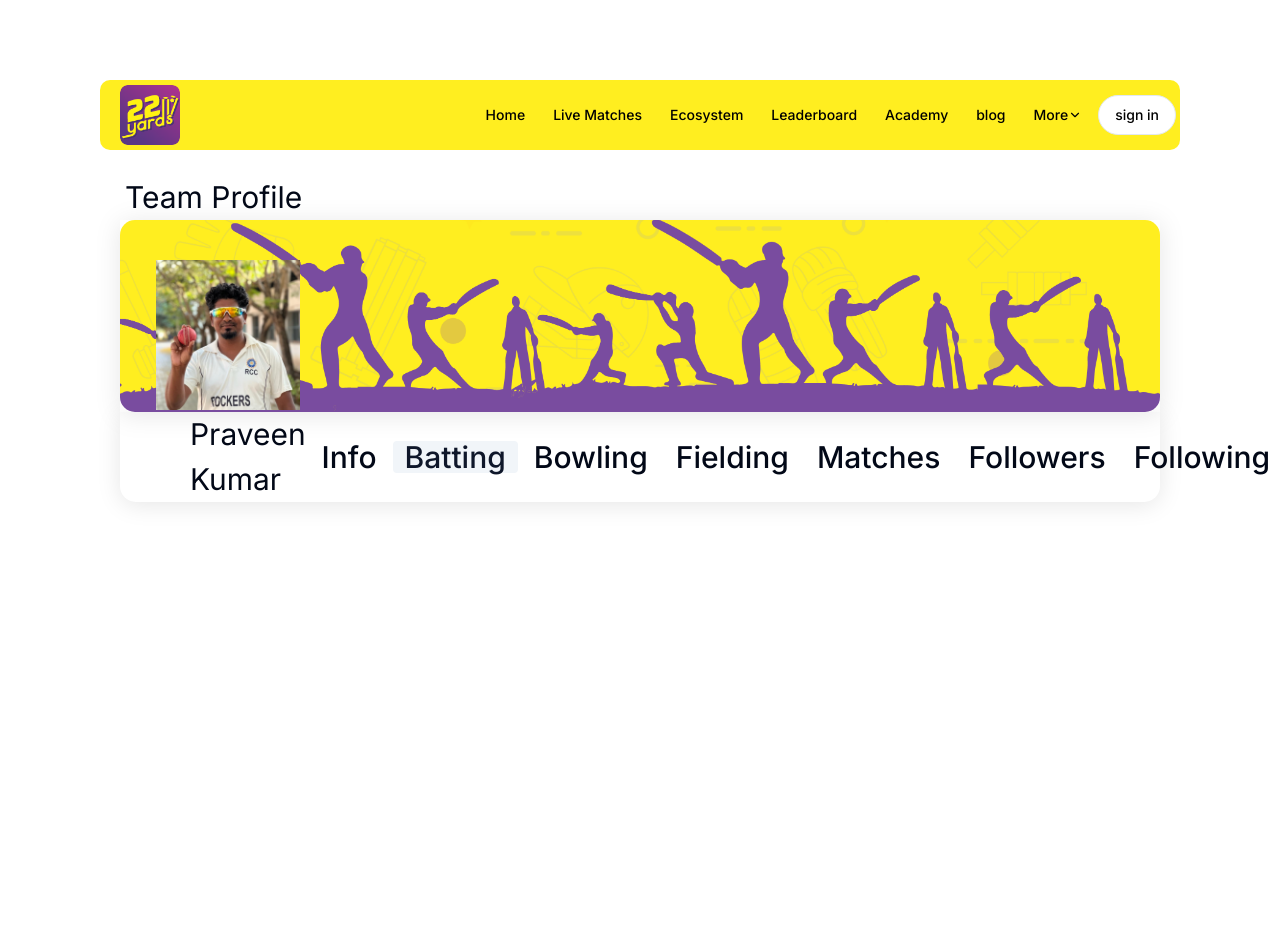
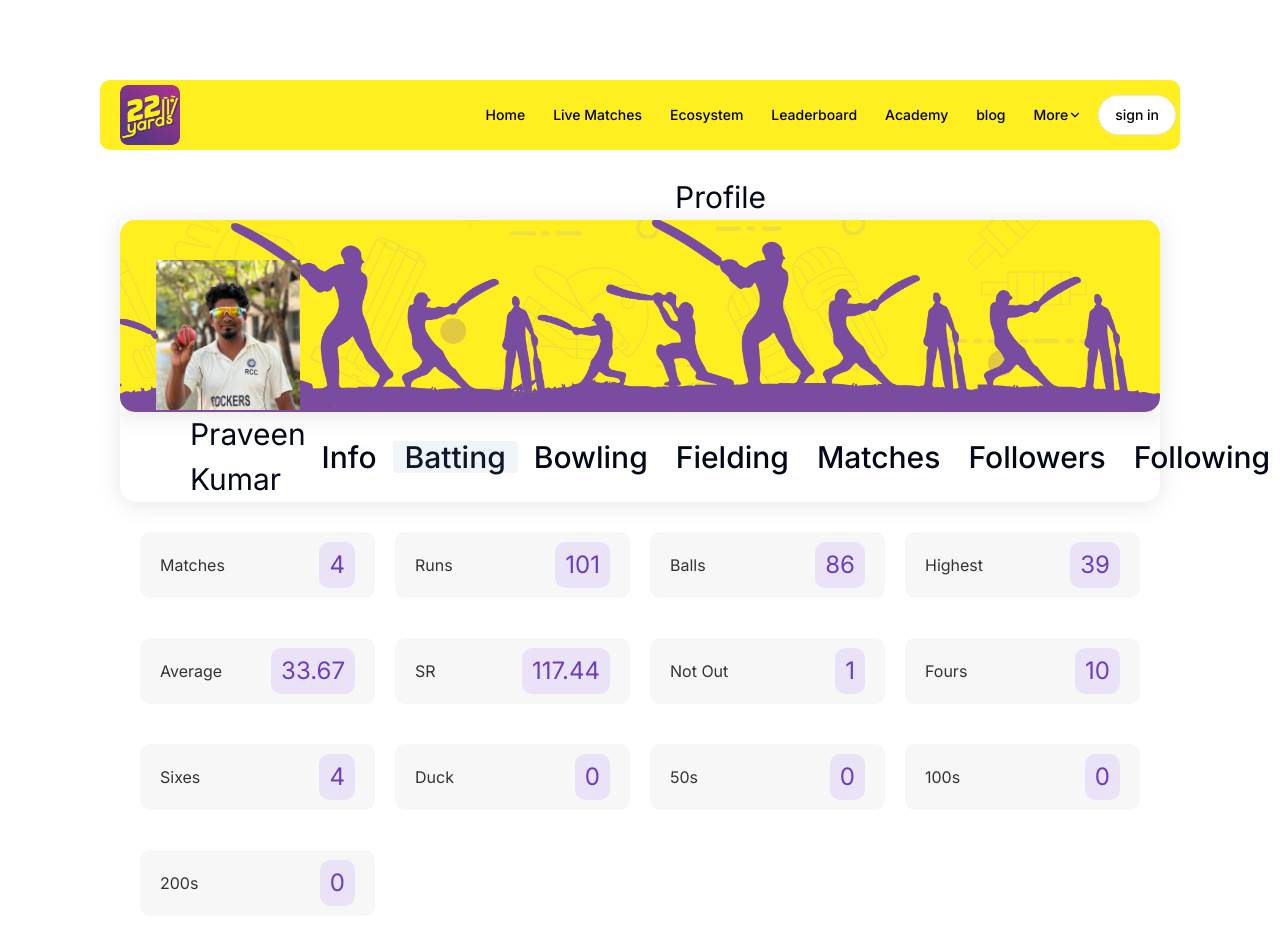
Before and after one commit to DhruvGhatge/22-YARDS, a Next.js app: page /Player-Profile in a window 1280 px wide. Both pictures are taken after a click on the button "Batting". Before the commit the page ends 800 px from the top, so only its background shows below. Built offline with nearby package versions, Linux system fonts and the light colour scheme.

Commit message:
profile page updated

```diff
--- /dev/null
+++ b/src/app/Player-Profile/StatsCard.jsx
@@ -0,0 +1,13 @@
+
+import styles from './StatsCard.module.css';
+
+const StatsCard = ({ label, value }) => {
+  return (
+    <div className={styles.card}>
+      <div className={styles.label}>{label}</div>
+      <div className={styles.value}>{value}</div>
+    </div>
+  );
+};
+
+export default StatsCard;
--- /dev/null
+++ b/src/app/Player-Profile/StatsCard.module.css
@@ -0,0 +1,35 @@
+
+.card {
+    display: flex;
+    justify-content: space-between;
+    align-items: center;
+    padding: 10px 20px;
+    margin: 10px 0;
+    background-color: #f7f7f7;
+    border-radius: 10px;
+  }
+
+  .label {
+    font-size: 16px;
+    color: #333;
+  }
+
+  .value {
+    font-size: 24px;
+    color: #6c3dc0;
+    background-color: #eae3f8;
+    padding: 5px 10px;
+    border-radius: 10px;
+  }
+
+  .container {
+    padding: 20px;
+    margin-left: 120px ;
+    margin-right:120px ;
+  }
+
+  .grid {
+    display: grid;
+    grid-template-columns: repeat(auto-fill, minmax(200px, 1fr));
+    gap: 20px;
+  }
--- /dev/null
+++ b/src/app/Player-Profile/info.jsx
@@ -0,0 +1,63 @@
+export default function Info(){
+    return(
+        <>
+        <div style={{marginRight: "120px", marginLeft: "120px", marginTop: "25px", marginBottom: "50px"}}>
+        <div style={{display: "flex", justifyContent: "space-around", marginBottom: "25px"}}>
+            <div>
+                <h2>Date of Birth</h2>
+                <h1><b>3/7/1993</b></h1>
+            </div>
+
+            <div>
+                <h2>Gender</h2>
+                <h1><b>Male</b></h1>
+            </div>
+
+            <div>
+                <h2>PREFERED LOCATION</h2>
+                <h1><b>Thiruvallur</b></h1>
+            </div>
+
+            <div>
+                <h2>ABOUT</h2>
+                <h1><b>Cricket lover Hit Man Fan Sachin Fan</b></h1>
+            </div>
+        </div>
+
+        <div style={{background: "#fff9ab", display: "flex" , justifyContent: "center", height: "2.928vw", fontSize: "1.171vw", fontWeight: "400", alignItems: "center"}}>
+            <h1>SPECIFICATION</h1>
+        </div>
+
+        <div style={{display: "flex", justifyContent: "space-around", alignItems: "center", background: "#edd8ff", padding: "9.89px"}}>
+
+             <div>
+                <h2>HAND TYPE</h2>
+                <h1><b>Right</b></h1>
+            </div>
+
+            <div>
+                <h2>BATTING TYPE</h2>
+                <h1><b>Middle Order Batsman</b></h1>
+            </div>
+
+            <div>
+                <h2>BOWLING TYPE</h2>
+                <h1><b>Right Arm Medium</b></h1>
+            </div>
+
+            <div>
+                <h2>KEEPER TYPE</h2>
+                <h1><b>-</b></h1>
+            </div>
+
+            <div>
+                <h2>ALLROUNDER TYPE</h2>
+                <h1><b>Batting Allrounder</b></h1>
+            </div>
+
+
+        </div>
+        </div>
+        </>
+    );
+};
--- a/src/app/Player-Profile/page.tsx
+++ b/src/app/Player-Profile/page.tsx
@@ -1,5 +1,8 @@
 
 'use client'
+import StatsCard from './StatsCard';
+import styles from './StatsCard.module.css';
+import  Info  from './info';
 import { useState, ReactElement, ComponentType } from 'react';
 import {
     Menubar,
@@ -14,17 +17,57 @@ import {
 
 import Navbar from "../Component/Navbar";
 export default function PlayerProfile(){
-    const [activeComponent, setActiveComponent] = useState<ReactElement | null>(<></>);
+    const [activeComponent, setActiveComponent] = useState<ReactElement | null>(<Info/>);
     const handleButtonClick = (component: ReactElement) => {
       setActiveComponent(component);
     };
+
+    const stats = [
+        { label: 'Matches', value: 4 },
+        { label: 'Runs', value: 101 },
+        { label: 'Balls', value: 86 },
+        { label: 'Highest', value: 39 },
+        { label: 'Average', value: 33.67 },
+        { label: 'SR', value: 117.44 },
+        { label: 'Not Out', value: 1 },
+        { label: 'Fours', value: 10 },
+        { label: 'Sixes', value: 4 },
+        { label: 'Duck', value: 0 },
+        { label: '50s', value: 0 },
+        { label: '100s', value: 0 },
+        { label: '200s', value: 0 },
+      ];
+
+      const Bowling = [
+        { label: 'Matches', value: 4 },
+        { label: 'Runs', value: 101 },
+        { label: 'Balls', value: 86 },
+        { label: 'Wickets', value: 9 },
+        { label: 'Maiden', value: 1 },
+        { label: 'Average', value: 13.67 },
+        { label: 'Eco', value: 6.32 },
+        { label: '4w', value: 1 },
+        { label: '5w', value: 10 },
+        { label: '10w', value: 4 },
+
+      ]
+
+      const Fielding = [
+        { label: 'Matches', value: 4 },
+        { label: 'Runout', value: 2 },
+        { label: 'Catches', value: 0 },
+      ]
+
     return(
-              <><Navbar></Navbar>
+              <>
+               <title>my website</title>
+
+              <Navbar></Navbar>
               <div style={{display: "flex", justifyContent: "space-between", marginLeft: "125px",
     marginRight: "650px", marginTop: "25px", alignItems: "center"}}>
 
-    <div style={{display: "fleX", justifyContent: "center"}}>
-        <h1 style={{fontSize: "2.343vw"}}>Team Profile</h1>
+    <div style={{display: "fleX", justifyContent: "center", marginRight: "500px", marginLeft: "550px" }}>
+        <h1 style={{fontSize: "2.343vw"}}>Profile</h1>
     </div>
 </div>
 <div>
@@ -43,19 +86,37 @@ export default function PlayerProfile(){
 
   <Menubar className="menu" style={{borderWidth:'0px', fontSize: "100px"}}>
   <MenubarMenu>
-    <MenubarTrigger style={{fontSize: "30px"}} onClick={() => handleButtonClick(<></>)}>Info</MenubarTrigger>
+    <MenubarTrigger style={{fontSize: "30px"}} onClick={() => handleButtonClick(<Info />)}>Info</MenubarTrigger>
   </MenubarMenu>
 
   <MenubarMenu>
-    <MenubarTrigger style={{fontSize: "30px"}} onClick={() => handleButtonClick(<></>)} >Batting</MenubarTrigger>
+    <MenubarTrigger style={{fontSize: "30px"}} onClick={() => handleButtonClick(<div className={styles.container}>
+      <div className={styles.grid}>
+        {stats.map((stat, index) => (
+          <StatsCard key={index} label={stat.label} value={stat.value} />
+        ))}
+      </div>
+    </div>)} >Batting</MenubarTrigger>
   </MenubarMenu>
 
   <MenubarMenu>
-    <MenubarTrigger style={{fontSize: "30px"}} onClick={() => handleButtonClick(<></>)}>Bowling</MenubarTrigger>
+    <MenubarTrigger style={{fontSize: "30px"}} onClick={() => handleButtonClick(<div className={styles.container}>
+      <div className={styles.grid}>
+        {Bowling.map((stat, index) => (
+          <StatsCard key={index} label={stat.label} value={stat.value} />
+        ))}
+      </div>
+    </div>)}>Bowling</MenubarTrigger>
   </MenubarMenu>
 
   <MenubarMenu>
-    <MenubarTrigger style={{fontSize: "30px"}} onClick={() => handleButtonClick(<></>)}>Fielding</MenubarTrigger>
+    <MenubarTrigger style={{fontSize: "30px"}} onClick={() => handleButtonClick(<div className={styles.container}>
+      <div className={styles.grid}>
+        {Fielding.map((stat, index) => (
+          <StatsCard key={index} label={stat.label} value={stat.value} />
+        ))}
+      </div>
+    </div>)}>Fielding</MenubarTrigger>
   </MenubarMenu>
 
   <MenubarMenu>
@@ -63,16 +124,19 @@ export default function PlayerProfile(){
   </MenubarMenu>
 
   <MenubarMenu>
-    <MenubarTrigger style={{fontSize: "30px"}} onClick={() => handleButtonClick(<></>)}>Followers</MenubarTrigger>
+    <MenubarTrigger style={{fontSize: "30px"}} onClick={() => handleButtonClick(<div style={{marginRight: "150px", marginLeft: "150px", marginTop: "50px"}}><h1>Total Followers
+0</h1></div>)}>Followers</MenubarTrigger>
   </MenubarMenu>
 
   <MenubarMenu>
-    <MenubarTrigger style={{fontSize: "30px"}} onClick={() => handleButtonClick(<></>)}>Following</MenubarTrigger>
+    <MenubarTrigger style={{fontSize: "30px"}} onClick={() => handleButtonClick(<div style={{marginRight: "150px", marginLeft: "150px", marginTop: "50px"}}><h1>Total Following
+0</h1></div>)}>Following</MenubarTrigger>
   </MenubarMenu>
 
   </Menubar>
 </div>
       </div>
+      {activeComponent}
 
               </>
 
```
